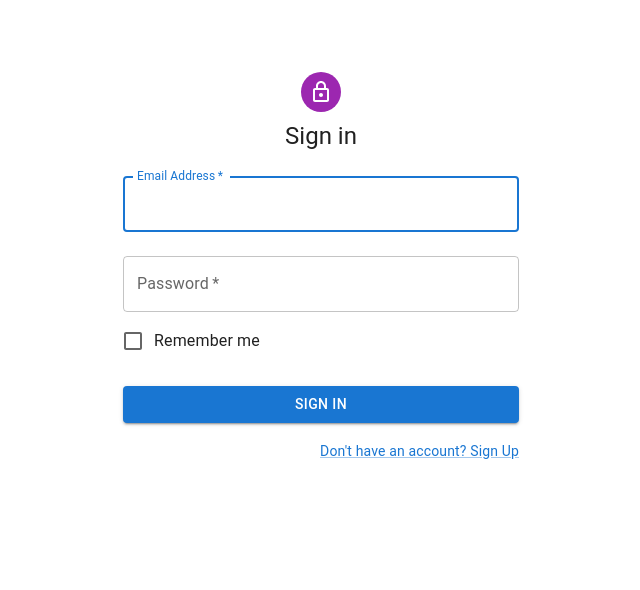
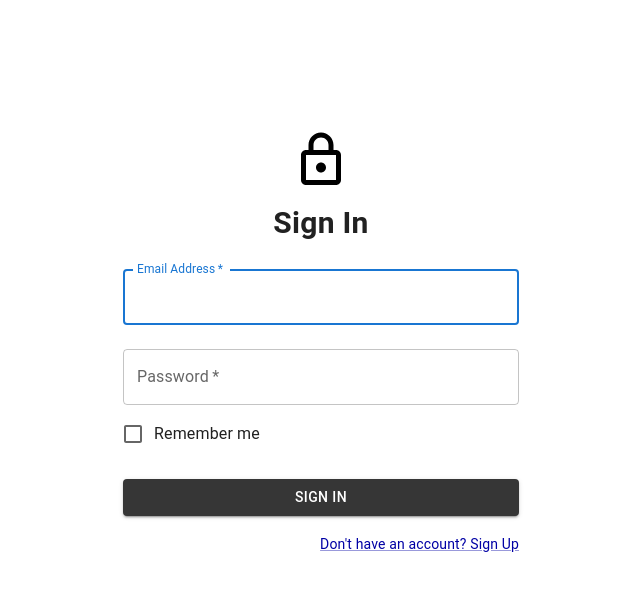
Before and after one commit to Hataeju/0xarmoury, a React (Create React App) app in the folder frontend/: page /SignIn in a window 1280 px wide. Shown: the top 590 px of the page, without its empty margins (319-959 px from the left). Built offline with nearby package versions, Linux system fonts and the light colour scheme.

Commit message:
design login page

```diff
--- a/frontend/src/SignIn.js
+++ b/frontend/src/SignIn.js
@@ -32,17 +32,17 @@ export default function SignIn() {
         <CssBaseline />
         <Box
           sx={{
-            marginTop: 8,
+            marginTop: 15,
             display: 'flex',
             flexDirection: 'column',
             alignItems: 'center',
           }}
         >
-          <Avatar sx={{ m: 1, bgcolor: 'secondary.main' }}>
-            <LockOutlinedIcon />
+          <Avatar sx={{ m: 1, bgcolor: 'white', width:64, height:64}}>
+            <LockOutlinedIcon sx={{fontSize: "60px", color: 'black'}} />
           </Avatar>
-          <Typography component="h1" variant="h5">
-            Sign in
+          <Typography component="h1" fontSize='30px'>
+            <strong>Sign In</strong>
           </Typography>
           <Box component="form" onSubmit={handleSubmit} noValidate sx={{ mt: 1 }}>
             <TextField
@@ -73,7 +73,7 @@ export default function SignIn() {
               type="submit"
               fullWidth
               variant="contained"
-              sx={{ mt: 3, mb: 2 }}
+              sx={{ mt: 3, mb: 2, bgcolor: '#363636' }}
             >
               Sign In
             </Button>
@@ -82,7 +82,7 @@ export default function SignIn() {
 
               </Grid>
               <Grid item>
-                <Link href="./SignUp" variant="body2">
+                <Link href="./SignUp" variant="body2" color='#0000A5'>
                   {"Don't have an account? Sign Up"}
                 </Link>
               </Grid>
```
